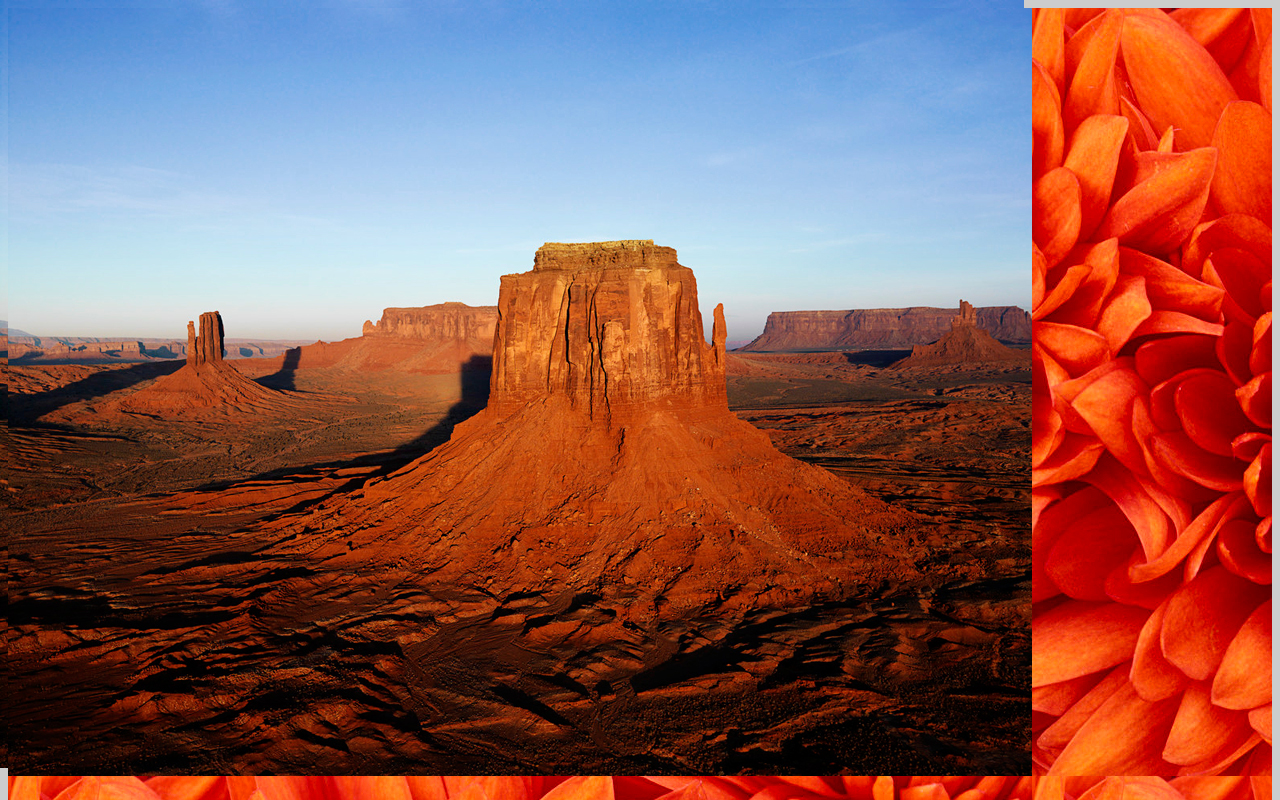
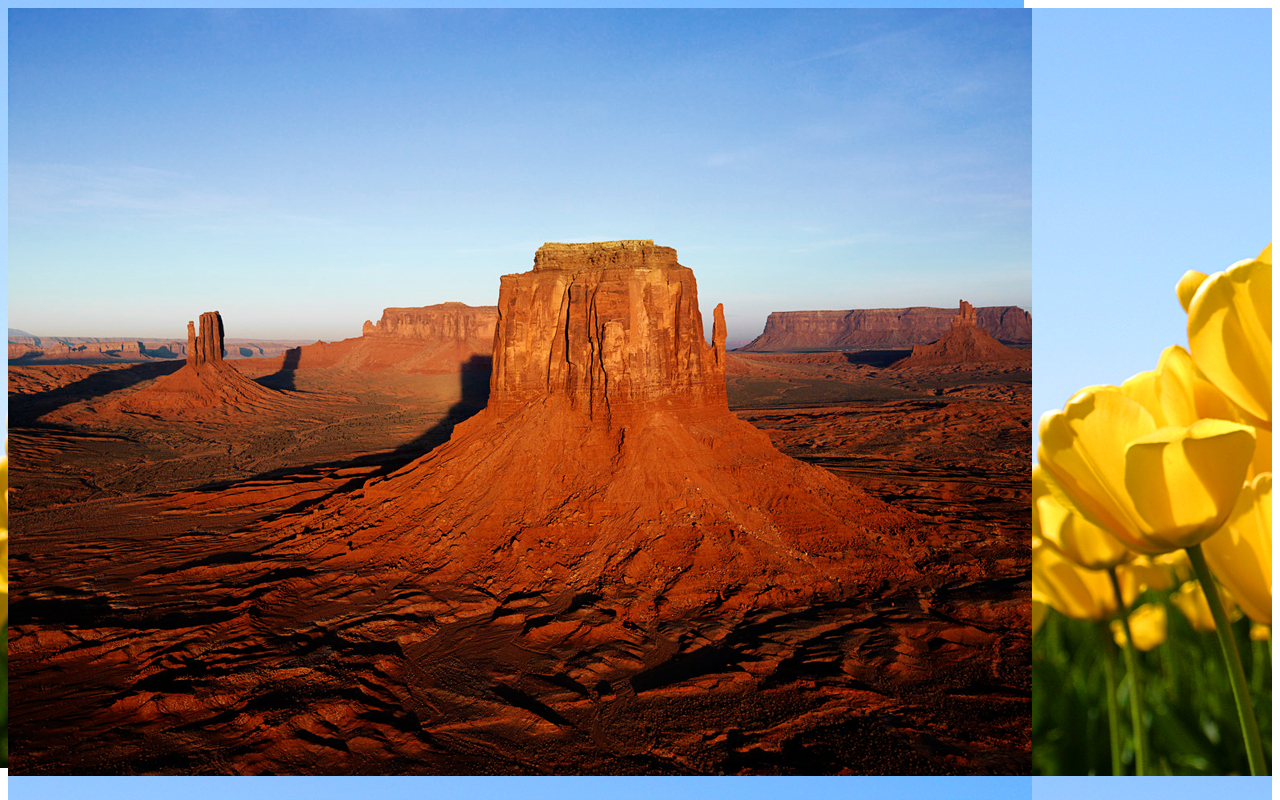
Before and after one commit to Chhaya-03/html, a plain HTML site: page Slider.html in a window 1280 px wide. Shown: the top 800 px of the page. Drawn offline with Linux system fonts and the light colour scheme.

Commit message:
jkhjkhjhnilo

```diff
--- a/Slider.html
+++ b/Slider.html
@@ -10,9 +10,11 @@
   padding: 2rem;
 }
 body {
-background-image: url("Desert.jpg");
- background-color: #cccccc;
- background-repeat: no-repeat;
+
+    background: url(img/Tulips.jpg);
+  background-repeat: no-repeat;
+  background-size: auto;
+
 
 }
 
@@ -69,12 +71,14 @@ background-image: url("Desert.jpg");
 }
 </style>
 <body>
-    <div style="background-image: url(Chrysanthemum.jpg);">
+    <div style="background-image: url(img/Tulips.jpg);">
         <img src="Desert.jpg" alt="">
+
     <section class="container">
         <div class="slider__wrapper">
           <div class="slider">
-            <img src="Hydrangeas.jpg" alt="" id="slide1">
+            <img src="./img/Tulips.jpg" alt="Mountain"  id="slide1" style="width: 670px;height: 377px;">
+            <!-- <img src="Hydrangeas.jpg" alt="" > -->
             <img src="https://source.unsplash.com/YeBI31kK2_4" alt="" id="slide2">
             <img src="https://source.unsplash.com/dSBsCzzlqTU" alt="" id="slide3">
             <h1>hello</h1>
```
Also changed, not shown: new.html (+11 -1 lines).
